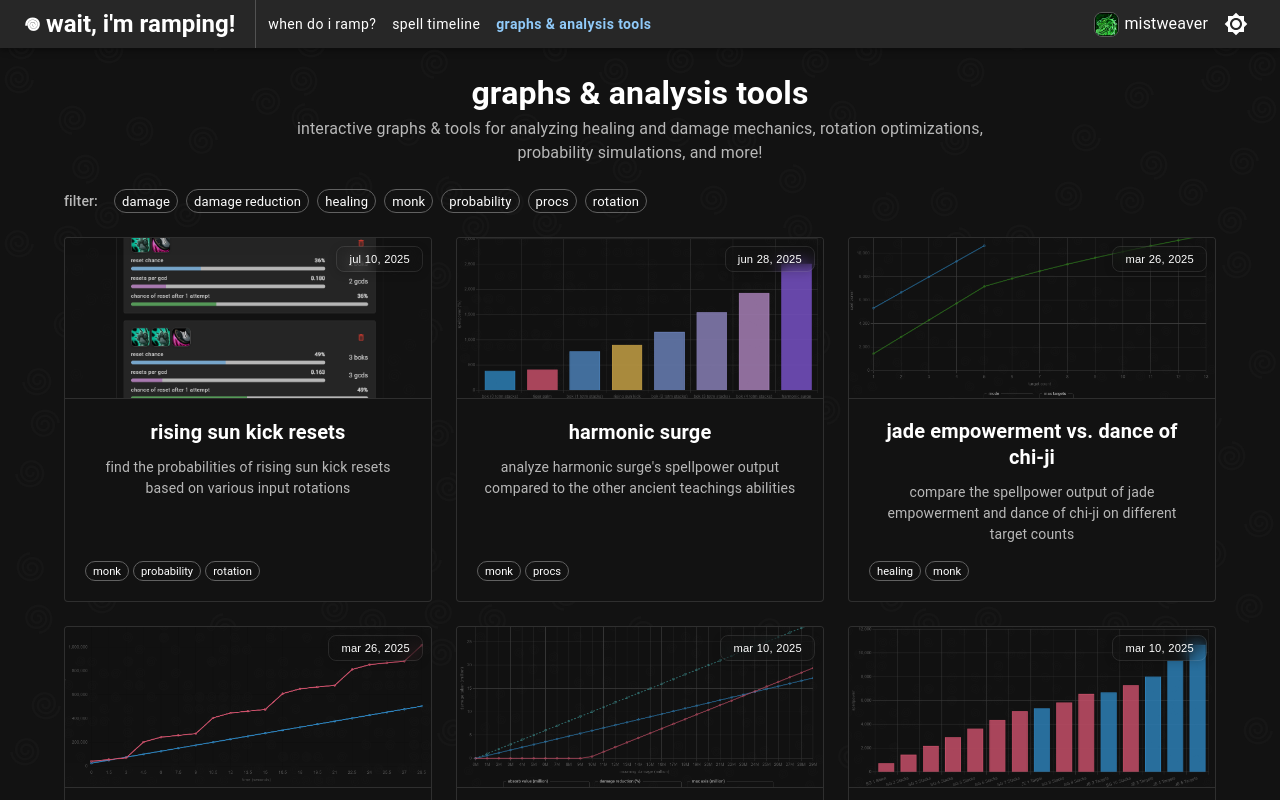
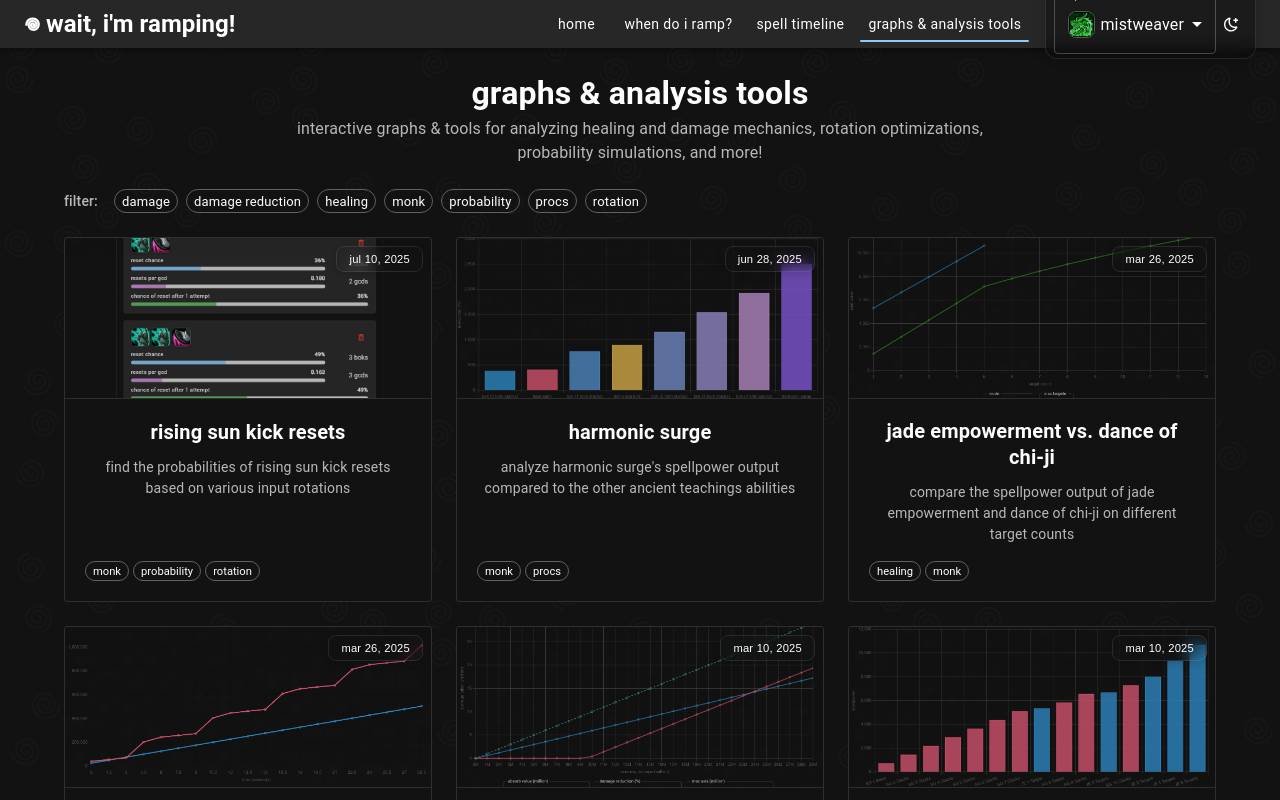
Before and after one commit to lolswirl/wait-im-ramping, a React (Create React App) app: page /graphs in a window 1280 px wide. Shown: the top 800 px of the page. Built offline with nearby package versions, Linux system fonts and the light colour scheme; the HTML template or start-up script is replaced by a standard one.

Commit message:
add new styling to app bar

```diff
--- a/src/components/AppBar/AppBar.tsx
+++ b/src/components/AppBar/AppBar.tsx
@@ -5,8 +5,6 @@ import {
     Toolbar,
     IconButton,
     Typography,
-  Menu,
-  MenuItem,
     Container,
     Button,
     Divider,
@@ -15,23 +13,40 @@ import {
     ListItem,
     ListItemButton,
     ListItemText,
+    SvgIcon,
 } from "@mui/material";
-import {
-  Menu as MenuIcon,
-  ArrowDropDown,
-  ArrowRight,
-  Brightness4,
-  Brightness7,
-  ArrowDropDown as ArrowDownIcon,
-} from "@mui/icons-material";
+import { Menu as MenuIcon } from "@mui/icons-material";
 import { useThemeContext } from "../../context/ThemeContext.tsx";
 import { GetTitle } from "../../util/stringManipulation.tsx";
-import { graphPages } from "../../pages/graphs/GraphPages.tsx";
 import { useSpec } from "../../context/SpecContext.tsx";
 import { useLocation } from "react-router-dom";
 import SpecDisplay from "../SpecializationSelect/SpecDisplay.tsx";
+import SpecializationSelect from "../SpecializationSelect/SpecializationSelect.tsx";
+
+const MoonIcon = () => (
+    <SvgIcon viewBox="0 0 16 16" sx={{ fontSize: 15 }}>
+        <path
+            fillRule="evenodd"
+            clipRule="evenodd"
+            d="M1.5 8.00005C1.5 5.53089 2.99198 3.40932 5.12349 2.48889C4.88136 3.19858 4.75 3.95936 4.75 4.7501C4.75 8.61609 7.88401 11.7501 11.75 11.7501C11.8995 11.7501 12.048 11.7454 12.1953 11.7361C11.0955 13.1164 9.40047 14.0001 7.5 14.0001C4.18629 14.0001 1.5 11.3138 1.5 8.00005ZM6.41706 0.577759C2.78784 1.1031 0 4.22536 0 8.00005C0 12.1422 3.35786 15.5001 7.5 15.5001C10.5798 15.5001 13.2244 13.6438 14.3792 10.9921L13.4588 9.9797C12.9218 10.155 12.3478 10.2501 11.75 10.2501C8.71243 10.2501 6.25 7.78767 6.25 4.7501C6.25 3.63431 6.58146 2.59823 7.15111 1.73217L6.41706 0.577759ZM13.25 1V1.75V2.75L14.25 2.75H15V4.25H14.25H13.25V5.25V6H11.75V5.25V4.25H10.75L10 4.25V2.75H10.75L11.75 2.75V1.75V1H13.25Z"
+            fill="currentColor"
+        />
+    </SvgIcon>
+);
+
+const SunIcon = () => (
+    <SvgIcon viewBox="0 0 16 16" sx={{ fontSize: 15 }}>
+        <path
+            fillRule="evenodd"
+            clipRule="evenodd"
+            d="M8.75 0.75V0H7.25V0.75V2V2.75H8.75V2V0.75ZM11.182 3.75732L11.7123 3.22699L12.0659 2.87344L12.5962 2.34311L13.6569 3.40377L13.1265 3.9341L12.773 4.28765L12.2426 4.81798L11.182 3.75732ZM8 10.5C9.38071 10.5 10.5 9.38071 10.5 8C10.5 6.61929 9.38071 5.5 8 5.5C6.61929 5.5 5.5 6.61929 5.5 8C5.5 9.38071 6.61929 10.5 8 10.5ZM8 12C10.2091 12 12 10.2091 12 8C12 5.79086 10.2091 4 8 4C5.79086 4 4 5.79086 4 8C4 10.2091 5.79086 12 8 12ZM13.25 7.25H14H15.25H16V8.75H15.25H14H13.25V7.25ZM0.75 7.25H0V8.75H0.75H2H2.75V7.25H2H0.75ZM2.87348 12.0659L2.34315 12.5962L3.40381 13.6569L3.93414 13.1265L4.28769 12.773L4.81802 12.2426L3.75736 11.182L3.22703 11.7123L2.87348 12.0659ZM3.75735 4.81798L3.22702 4.28765L2.87347 3.9341L2.34314 3.40377L3.4038 2.34311L3.93413 2.87344L4.28768 3.22699L4.81802 3.75732L3.75735 4.81798ZM12.0659 13.1265L12.5962 13.6569L13.6569 12.5962L13.1265 12.0659L12.773 11.7123L12.2426 11.182L11.182 12.2426L11.7123 12.773L12.0659 13.1265ZM8.75 13.25V14V15.25V16H7.25V15.25V14V13.25H8.75Z"
+            fill="currentColor"
+        />
+    </SvgIcon>
+);
 
 const pages = [
+    { label: "Home", path: "/" },
     { label: "When do I ramp?", path: "/when-do-i-ramp" },
     { label: "Spell Timeline", path: "/timeline" },
     { label: "Graphs & Analysis Tools", path: "/graphs" },
@@ -39,36 +54,12 @@ const pages = [
 
 function ResponsiveAppBar() {
     const location = useLocation();
-  const [dropdownAnchor, setDropdownAnchor] = React.useState<null | HTMLElement>(null);
     const [drawerOpen, setDrawerOpen] = React.useState(false);
-  const [mobileGraphsOpen, setMobileGraphsOpen] = React.useState(false);
     const { toggleTheme, themeMode } = useThemeContext();
-  const { spec } = useSpec();
+    const { spec, setSpec } = useSpec();
     const hoverColor = themeMode === "dark" ? "#90caf9" : "#212121";
 
-  const isGraphPage = graphPages.some(({ path }) => location.pathname === path);
-
     const handleDrawerToggle = () => setDrawerOpen((prev) => !prev);
-
-  const renderDropdownLinks = () =>
-    graphPages
-      .filter(({ label }) => label.toLowerCase() !== "graphs")
-      .map(({ label, path }) => (
-        <MenuItem
-          key={GetTitle(label)}
-          component="a"
-          href={path}
-          onClick={() => setDropdownAnchor(null)}
-          sx={{
-            color: location.pathname === path ? hoverColor : "inherit",
-            fontWeight: location.pathname === path ? 700 : 400,
-            "&:hover": { color: hoverColor },
-            textTransform: "none"
-          }}
-        >
-          {GetTitle(label)}
-        </MenuItem>
-      ));
 
     // sidebar drawer for mobile
     const drawer = (
@@ -105,10 +96,22 @@ function ResponsiveAppBar() {
             </List>
             <Box sx={{ flexGrow: 1 }} />
             <Box sx={{ p: 2, display: "flex", alignItems: "center", gap: 1 }}>
-        {spec && <SpecDisplay spec={spec} />}
-        <IconButton onClick={toggleTheme} sx={{ color: "inherit", ml: "auto" }}>
-          {themeMode === "dark" ? <Brightness7 /> : <Brightness4 />}
+                <Box
+                    sx={{
+                        display: "flex",
+                        alignItems: "center",
+                        gap: 1,
+                        p: 1,
+                        border: "1px solid rgba(255,255,255,0.2)",
+                        borderRadius: 2,
+                        bgcolor: "rgba(255,255,255,0.05)",
+                    }}
+                >
+                    {spec && <SpecializationSelect selectedSpec={spec} onSpecChange={() => {}} />}
+                    <IconButton onClick={toggleTheme} sx={{ color: "white" }}>
+                        {themeMode === "dark" ? <MoonIcon /> : <SunIcon />}
                     </IconButton>
+                </Box>
             </Box>
         </Box>
     );
@@ -137,7 +140,7 @@ function ResponsiveAppBar() {
                             edge="start"
                             color="inherit"
                             aria-label="menu"
-              onClick={e => {
+                            onClick={(e) => {
                                 e.stopPropagation();
                                 setDrawerOpen(true);
                             }}
@@ -168,42 +171,69 @@ function ResponsiveAppBar() {
                         𖦹 {GetTitle("Wait, I'm Ramping!")}
                     </Typography>
 
-          {/* desktop divider */}
-          <Divider
-            orientation="vertical"
-            flexItem
-            sx={{
-              display: { xs: "none", md: "block" },
-              mx: 0.5,
-              height: "100%",
-              alignSelf: "center",
-              borderColor: "rgba(255,255,255,0.2)"
-            }}
-          />
+                    <Box sx={{ flexGrow: 1 }} />
 
-          {/* desktop left side */}
-          <Box sx={{ flexGrow: 1, display: { xs: "none", md: "flex" } }}>
+                    {/* desktop navigation */}
+                    <Box sx={{ display: { xs: "none", md: "flex" }, alignItems: "center", gap: 1 }}>
                         {pages.map(({ label, path }) => (
                             <Button
                                 key={GetTitle(label)}
                                 component="a"
                                 href={path}
                                 sx={{
-                  color: location.pathname === path ? hoverColor : "inherit",
-                  fontWeight: location.pathname === path ? 700 : 400,
-                  "&:hover": { color: hoverColor },
-                  textTransform: "none"
+                                    color: "inherit",
+                                    fontWeight: 400,
+                                    textTransform: "none",
+                                    position: "relative",
+                                    "&::before": {
+                                        content: '""',
+                                        position: "absolute",
+                                        bottom: 0,
+                                        left: 0,
+                                        right: 0,
+                                        height: 2,
+                                        bgcolor: "primary.main",
+                                        borderRadius: 1,
+                                        transform: location.pathname === path ? "scaleX(1)" : "scaleX(0)",
+                                        transition: "transform 0.3s ease",
+                                        zIndex: 2,
+                                    },
+                                    "&:hover::before": {
+                                        transform: "scaleX(1)",
+                                    },
                                 }}
                             >
                                 {GetTitle(label)}
                             </Button>
                         ))}
                     </Box>
-          {/* desktop right side */}
-          <Box sx={{ display: { xs: "none", md: "flex" }, alignItems: "center", gap: 1 }}>
-            {spec && <SpecDisplay spec={spec} />}
-            <IconButton onClick={toggleTheme} sx={{ color: "white" }}>
-              {themeMode === "dark" ? <Brightness7 /> : <Brightness4 />}
+
+                    {/* desktop settings box */}
+                    <Box
+                        sx={{
+                            position: 'relative',
+                            zIndex: 1,
+                            color: 'white',
+                            backgroundColor: 'rgba(0, 0, 0, 0.3)',
+                            backdropFilter: 'blur(8px)',
+                            ml: 2,
+                            px: 1,
+                            py: 0.5,
+                            borderRadius: 3,
+                            boxShadow: '0 2px 8px rgba(0,0,0,0.15)',
+                            border: '1px solid rgba(255,255,255,0.1)',
+                            display: 'flex',
+                            alignItems: 'center',
+                            justifyContent: 'center',
+                            height: 'fit-content',
+                        }}
+                    >
+                        {spec && <SpecializationSelect selectedSpec={spec} onSpecChange={setSpec} short={true} />}
+                        <IconButton
+                            onClick={toggleTheme}
+                            sx={{ color: "white" }}
+                        >
+                            {themeMode === "dark" ? <MoonIcon /> : <SunIcon />}
                         </IconButton>
                     </Box>
                 </Toolbar>
```
Lines whose indentation alone changed are shown as unchanged.
